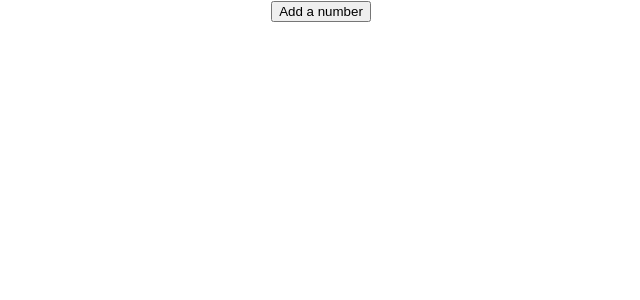
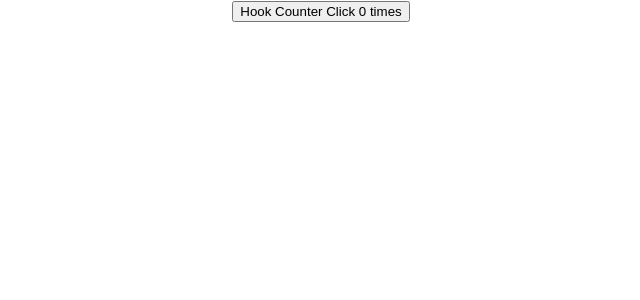
Before and after one commit to NorrisChenCA/reactjs_tutorial, a React (Create React App) app: page / in a window 1280 px wide. Shown: the top 300 px of the page, without its empty margins (319-959 px from the left). Built offline with nearby package versions, Linux system fonts and the light colour scheme.

Commit message:
use effect update

```diff
--- a/src/App.js
+++ b/src/App.js
@@ -79,8 +79,10 @@
 //07122019
 //import HookCounterThree from './components/07122019useState_with_object/HookCounterThree'
 //07132019
-import HookCounterFour from './components/07132019useState_with_array/HookCounterFour'
-
+//import HookCounterFour from './components/07132019useState_with_array/HookCounterFour'
+//07152019
+import ClassCounterOne from './components/07152019useEffect_after_render/ClassCounterOne'
+import HookCounterOne from './components/07152019useEffect_after_render/HookCounterOne'
 
 class App extends Component {
   constructor() {
@@ -246,7 +248,11 @@
         {/*<HookCounterThree />*/}
 
         {/*07132019------------------*/}
-        <HookCounterFour />
+        {/*<HookCounterFour />*/}
+
+        {/*07152019------------------*/}
+        {/*<ClassCounterOne />*/}
+        <HookCounterOne />
       </div>
     )
   }
--- /dev/null
+++ b/src/components/07152019useEffect_after_render/ClassCounterOne.js
@@ -0,0 +1,30 @@
+import React, { Component } from 'react'
+
+class ClassCounterOne extends Component {
+  constructor(props) {
+    super(props)
+    this.state = {
+      count: 0
+    }
+  }
+
+  componentDidMount() {
+    document.title = `Clicked ${this.state.count} times`
+  }
+
+  componentDidUpdate(prevProps, prevState) {
+    document.title = `Clicked ${this.state.count} times`
+  }
+
+  render() {
+    return(
+      <div>
+        <button onClick={() => this.setState({ count: this.state.count + 1})}>
+          Click {this.state.count} times
+        </button>
+      </div>
+    )
+  }
+}
+
+export default ClassCounterOne
--- /dev/null
+++ b/src/components/07152019useEffect_after_render/HookCounterOne.js
@@ -0,0 +1,18 @@
+import React, { useState, useEffect } from 'react'
+
+function HookCounterOne() {
+  const [count, setCount] = useState(0)
+
+  // useEffect run every render
+  useEffect(() => {
+    document.title = `You click ${count} times`
+  })
+
+  return(
+    <div>
+      <button onClick={() => setCount(count + 1)}>Hook Counter Click {count} times</button>
+    </div>
+  )
+}
+
+export default HookCounterOne
```
